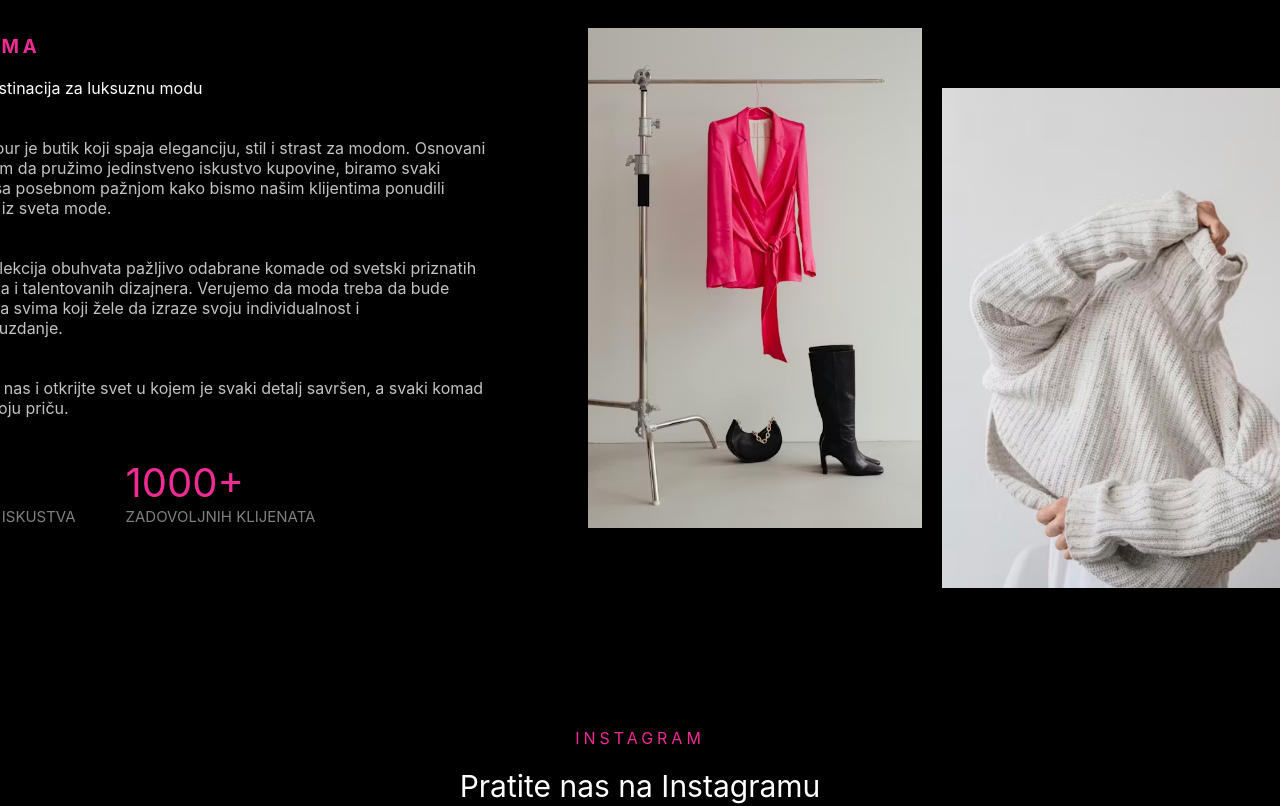
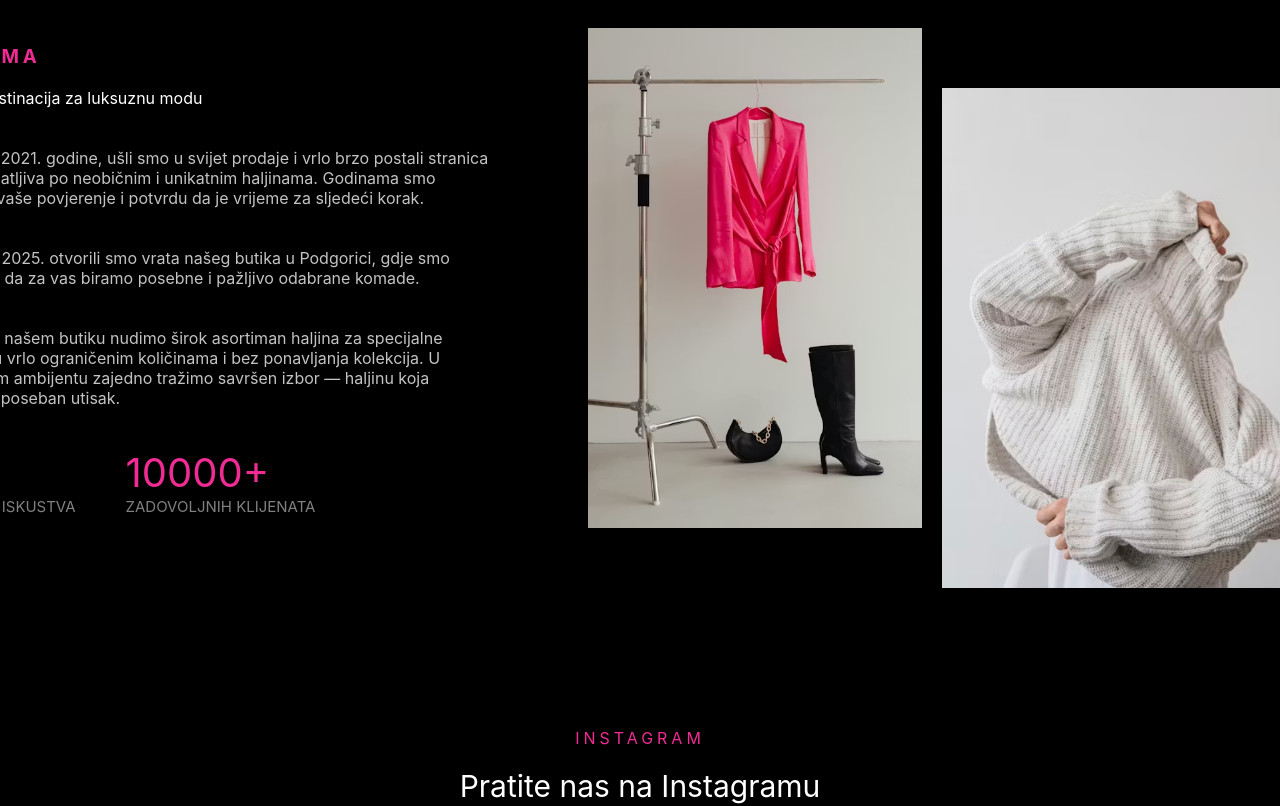
Before and after one commit to RajanDz/MonamourLandingPage, a React (Create React App) app: page / in a window 1280 px wide. Shown: the part 1000-1806 px from the top of the page. Built offline with nearby package versions, Linux system fonts and the light colour scheme.

Commit message:
Some changes are maded

```diff
--- a/src/components/aboutUs.jsx
+++ b/src/components/aboutUs.jsx
@@ -13,11 +13,13 @@ export function AboutUsComponent(){
                     </div>
 
                     <div className="about-us-text">
-                        <p className="about-us-info" >Monamour je butik koji spaja eleganciju, stil i strast za modom. Osnovani sa vizijom da pružimo jedinstveno iskustvo kupovine, biramo svaki komad sa posebnom pažnjom kako bismo našim klijentima ponudili najbolje iz sveta mode.</p>
+                        <p className="about-us-info" >Od ljeta 2021. godine, ušli smo u svijet prodaje i vrlo brzo postali stranica prepoznatljiva po neobičnim i unikatnim haljinama.
+Godinama smo dobijali vaše povjerenje i potvrdu da je vrijeme za sljedeći korak.</p>
 
-                        <p className="about-us-info" >Naša kolekcija obuhvata pažljivo odabrane komade od svetski priznatih brendova i talentovanih dizajnera. Verujemo da moda treba da bude dostupna svima koji žele da izraze svoju individualnost i samopouzdanje.</p>
+                        <p className="about-us-info" >U aprilu 2025. otvorili smo vrata našeg butika u Podgorici, gdje smo nastavili da za vas biramo posebne i pažljivo odabrane komade.</p>
 
-                        <p className="about-us-info" >Posetite nas i otkrijte svet u kojem je svaki detalj savršen, a svaki komad priča svoju priču.</p>
+                        <p className="about-us-info" >Danas u našem butiku nudimo širok asortiman haljina za specijalne prilike, u vrlo ograničenim količinama i bez ponavljanja kolekcija.
+U prijatnom ambijentu zajedno tražimo savršen izbor — haljinu koja ostavlja poseban utisak.</p>
 
                         <div className="client-info">
                             <div className="years-of-work">
@@ -25,7 +27,7 @@ export function AboutUsComponent(){
                                 <p style={{color: "gray",fontSize: "15px"}}>GODINA ISKUSTVA</p>
                             </div>
                             <div className="satisfied-customers">
-                                <p style={{color:"oklch(0.64 0.24 354.76)", fontSize: "40px"}}>1000+</p>
+                                <p style={{color:"oklch(0.64 0.24 354.76)", fontSize: "40px"}}>10000+</p>
                                 <p style={{color: "gray",fontSize: "15px"}}>ZADOVOLJNIH KLIJENATA</p>
                             </div>
                         </div>
--- a/src/components/location.jsx
+++ b/src/components/location.jsx
@@ -4,7 +4,7 @@ export function LocationComponent(){
     return (
         <div id="location" className="location-section" data-section>
             <div className="loc-section-header">
-                    <p style={{color: "oklch(.656 .241 354.308)", fontSize: "24px", letterSpacing: "3px"}}>LOKACIJA</p>
+                    <p style={{color: "oklch(.656 .241 354.308)", fontSize: "54px", letterSpacing: "3px"}}>LOKACIJA</p>
                     <p style={{color: "white", fontSize: "20px"}}>POSJETITE NAS</p>
             </div>
             <div className="location-info">
@@ -43,7 +43,7 @@ export function LocationComponent(){
                         </span>
                         <div className="info-details">
                             <p className="info-title">Telefon</p>
-                            <p className="info-desc">068 720 706 </p>
+                            <p className="info-desc">/ </p>
                         </div>
                         </div>
                         <div className="info">
--- a/src/components/ourCollection.jsx
+++ b/src/components/ourCollection.jsx
@@ -11,7 +11,7 @@ export function OurCollectionComponent(){
                             <p style={{color:"oklch(0.64 0.24 354.76)", width: "max-content", letterSpacing: "4px"}}>INSTAGRAM</p>
                             <p style={{color: "white" , fontSize: "30px"}}>Pratite nas na Instagramu</p>
                             <p style={{color: "white"}}>Svakodnevna inspiracija, novi proizvodi i ekskluzivni pogledi iza kulisa</p>
-                            <button className="instagram-btn">
+                            <button className="instagram-btn" onClick={() => window.open("https://www.instagram.com/monamour_mne?utm_source=ig_web_button_share_sheet&igsh=ZDNlZDc0MzIxNw%3D%3D")}>
                                 @monamour_mne
                                 <span className="arrow">→</span>
                             </button>
@@ -45,7 +45,7 @@ export function OurCollectionComponent(){
                             </div>
                         ))}
                     </div>
-                    <p style={{color: "white", fontSize: "20px" ,fontWeight: "500"}}>Tagujte nas <span style={{color:"rgba(252, 5, 231, 1)"}}>@monamour_mne</span> za sansu da budete postavljeni</p>
+                    <p style={{color: "white", fontSize: "20px" ,fontWeight: "500"}}>Tagujte nas <span style={{color:"rgba(252, 5, 231, 1)"}}>@monamour_mne</span> i podijelite Vase utiske i slike sa nama!</p>
                 </div>
         </div>
     )
--- a/src/components/whyToChooseUs.jsx
+++ b/src/components/whyToChooseUs.jsx
@@ -10,7 +10,6 @@ export function WhyMonamourComponent() {
             <div className="why-to-choose-us-section" data-section>
                 <div className="why-to-choose-us-header">
                     <p className="header-title" >ZAŠTO MONAMOUR</p>
-                    <p style={{color: "white", fontSize: "25px"}}>Vaše iskustvo je naš prioritet</p>
                 </div>
                 <div className="reasons">
                     {reasonsToChooseUs.map((item) => (
@@ -19,7 +18,7 @@ export function WhyMonamourComponent() {
                                 {item.icon}
                             </span>
                             <h4 style={{ color: "white" }}>{item.name}</h4>
-                            <p style={{ color: "white" }}>{item.description}</p>
+                            <p style={{ color: "white", fontSize: "15px" }}>{item.description}</p>
                         </div>
                     ))}
                 </div>
--- a/src/data/collectionData.jsx
+++ b/src/data/collectionData.jsx
@@ -88,8 +88,9 @@ image: postEightPhoto,    likes: 445,
 ];
 
 export const reasonsToChooseUs = [
-    {name: "Kurirane kolekcije", description: "Pažljivo odabrani komadi od vodećih svetskih brendova i dizajnera", icon: "hotel_class"},
-    {name: "Personalizovana Usluga", description: "Naš tim je tu da vam pomogne da pronađete savršen komad za vašu priliku", icon:"favorite"},
-    {name: "Garancija Kvaliteta", description: "Sve naše proizvode garantujemo i nudimo jednostavnu razmenu", icon: "verified_user"},
-    {name: "Brza Dostava", description: "Besplatna dostava za sve porudžbine preko određenog iznosa", icon:"local_shipping"}
+    {name: "Jedinstven izbor", description: "Naše komade možete pronaći i isprobati isključivo u Mon amour butiku u Podgorici."
+, icon: "hotel_class"},
+    {name: "Samo jedan komad", description: "Prilikom odabira nekog od nasih komada, nemate brigu da će još neko nositi istu haljinu kao i Vi. Haljine se ne ponavljaju, već od svakog modela imamo samo jednu.", icon:"favorite"},
+    {name: "Mogućnost dostave", description: "U saradnji sa kurirskom službom, sve naše haljine možete poručiti putem instagrama, i dobiti je u roku od 48h.", icon: "verified_user"},
+    {name: "Naša usluga ", description: "Bilo da nas posjetite ili nam pišete online, tu smo da pomognemo da se odlučite za savršen model za Vas. Ako želite snimke uživo, ili naše mišljenje - spremni smo da pomognemo.", icon:"local_shipping"}
 ]
--- a/src/styles/WhyUsSectionStyle.css
+++ b/src/styles/WhyUsSectionStyle.css
@@ -40,6 +40,8 @@
     gap: 20px;
     transition: transform 0.3s ease-in-out, border 0.3s ease-in-out;
     cursor: pointer;
+        overflow: hidden;
+
 }
 .reason:hover{
     transform: scale(1.1);
```
Also changed, not shown: 1 other file (tests, documents, lock files or other folders).
